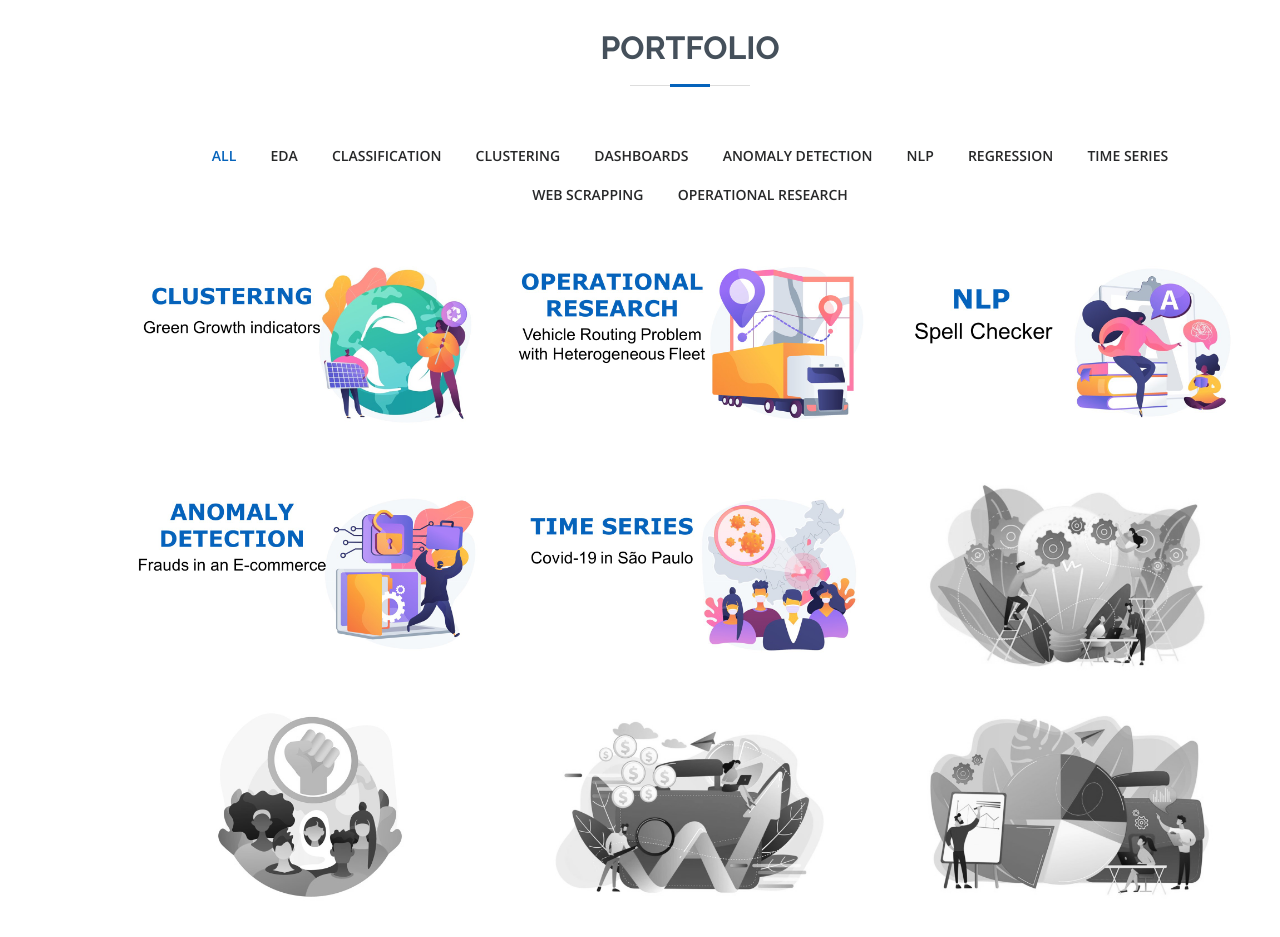
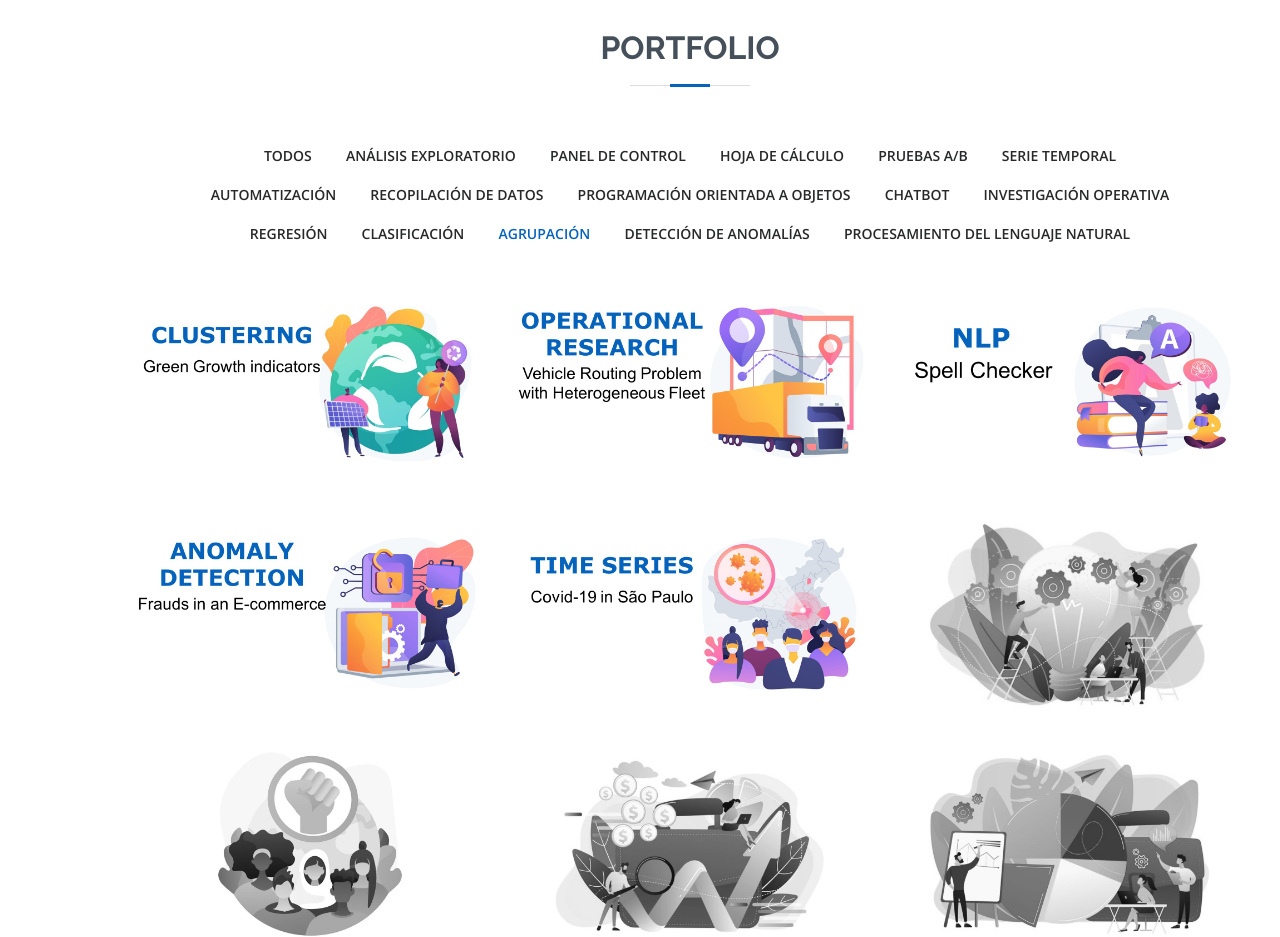
Before and after one commit to diassmatheus/es, a plain HTML site: page index.html in a window 1280 px wide. Shown: the part 4060-4997 px from the top of the page. Drawn offline with nearby package versions, Linux system fonts and the light colour scheme.

Commit message:
Update index.html

```diff
--- a/index.html
+++ b/index.html
@@ -437,17 +437,24 @@
         <div class="row">
           <div class="col-lg-12 d-flex justify-content-center" data-aos="fade-up" data-aos-delay="100">
             <ul id="portfolio-flters">
-              <li data-filter="*" class="filter-active">All</li>
-              <li data-filter=".filter-eda">EDA</li>
-              <li data-filter=".filter-classificacao">Classification</li>
-              <li data-filter=".filter-clusterizacao">Clustering</li>
-              <li data-filter=".filter-dashboards">Dashboards</li>
-              <li data-filter=".filter-deteccao">Anomaly Detection</li>
-              <li data-filter=".filter-nlp">NLP</li>
-              <li data-filter=".filter-regressao">Regression</li>
-              <li data-filter=".filter-timeseries">Time series</li>
-              <li data-filter=".filter-scrapping">Web Scrapping</li>
-              <li data-filter=".filter-po">Operational Research</li>
+              <li data-filter="*">Todos</li>
+              <li data-filter=".filter-eda">Análisis exploratorio</li>
+              <li data-filter=".filter-dashboards">Panel de control</li>
+              <li data-filter=".filter-spreadsheet">Hoja de cálculo</li>
+              <li data-filter=".filter-testeab">Pruebas A/B</li>
+              <li data-filter=".filter-timeseries">Serie temporal</li>
+              <br>
+              <li data-filter=".filter-automation">Automatización</li>
+              <li data-filter=".filter-scrapping">Recopilación de datos</li>
+              <li data-filter=".filter-poo">Programación orientada a objetos</li>
+              <li data-filter=".filter-chatbot">Chatbot</li>
+              <li data-filter=".filter-po">Investigación operativa</li>
+              <br>
+              <li data-filter=".filter-regression">Regresión</li>
+              <li data-filter=".filter-classificacao">Clasificación</li>
+              <li data-filter=".filter-clusterizacao" class="filter-active">Agrupación</li>
+              <li data-filter=".filter-deteccao">Detección de anomalías</li>
+              <li data-filter=".filter-nlp">Procesamiento del lenguaje natural</li>
             </ul>
           </div>
         </div>
```
